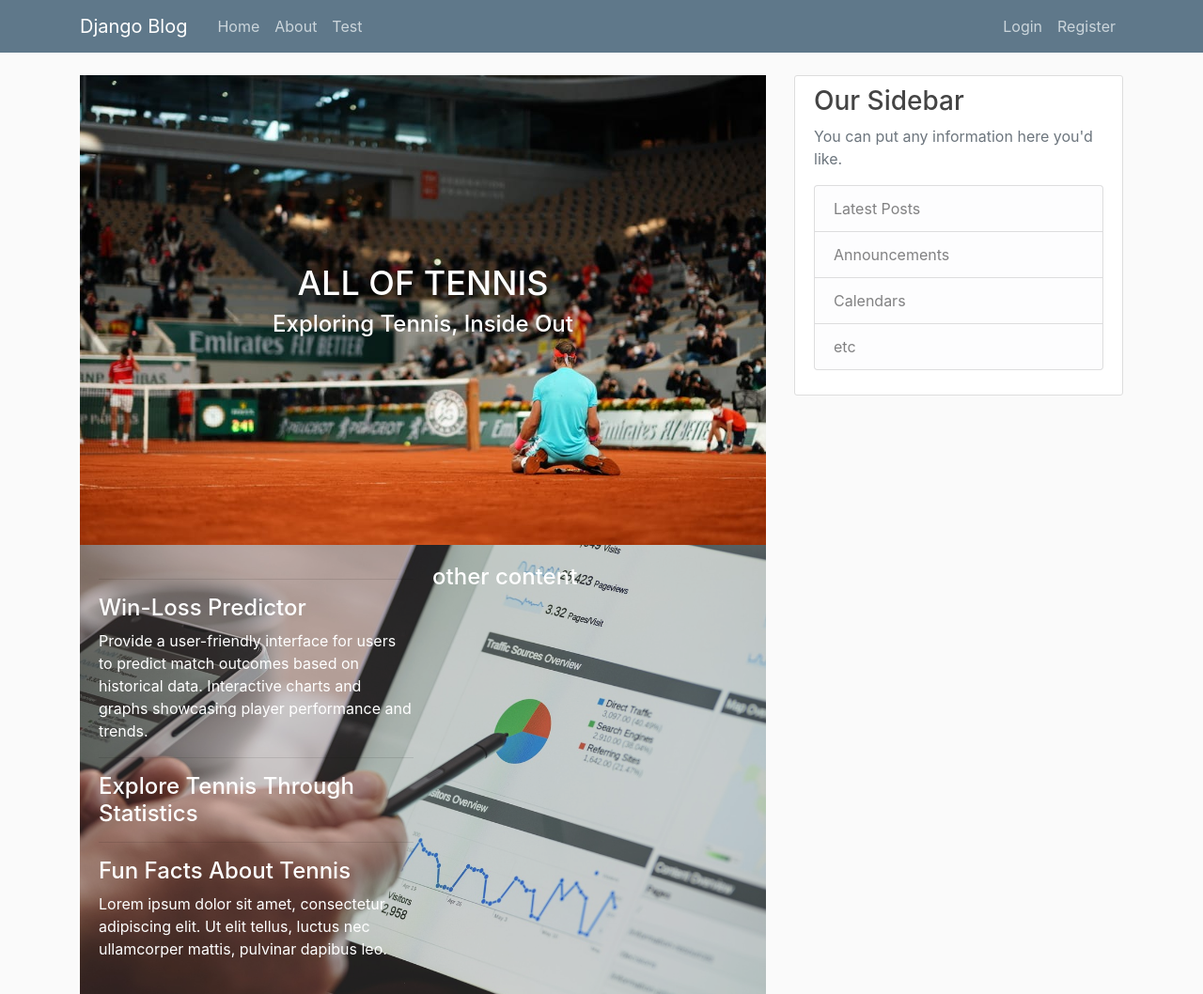
After one commit to shuminchang/AllOfTennis_Django, a Django app: page /test/ in a window 1280 px wide. The commit adds this page. Shown: the whole page at 94% size. Run offline with Django 4.2, Linux system fonts and the light colour scheme; parts of the project's set-up code (start-up, migrations or seed data) failed here and were passed over; some libraries are stand-ins or nearby versions.

Commit message:
add test page

```diff
--- /dev/null
+++ b/blog/static/blog/styles.css
@@ -0,0 +1,46 @@
+.hero {
+    background-size: cover;
+    background-position: center;
+    height: 500px; /* Adjust the height as needed */
+    text-align: center;
+    color: #fff; /* Text color on top of the image */
+}
+
+.hero h1 {
+    padding-top: 200px; /* Adjust the padding to vertically center the text */
+    font-size: 36px;
+}
+
+.section-with-bg {
+    background-image: url('{% static "section1-image.jpg" %}');
+    background-size: cover; /* Cover the entire section */
+    background-repeat: no-repeat; /* Prevent background image from repeating */
+    background-position: center center; /* Center the background image */
+    /* height: 500px; /* Adjust the height as needed */ */
+    color: #fff; /* Text color on top of the image */
+    display: flex;
+    box-shadow: inset 0 0 0 2000px rgba(105, 105, 105, 0.3);
+}
+
+.section-with-bg .content {
+    display: flex; /* Use Flexbox to create a horizontal layout */
+    position: relative;
+    z-index: 2;
+    color: #fff;
+    padding: 20px;
+}
+
+.section-with-bg .left-column {
+    flex: 1; /* Allow left column to grow and take available space */
+    padding-right: 10px; /* Add spacing between left and right columns */
+}
+
+.section-with-bg .right-column {
+    flex: 1; /* Allow right column to grow and take available space */
+    padding-left: 10px; /* Add spacing between left and right columns */
+    /* Add styling for the right column as needed */
+}
+
+.white-text {
+    color: white; /* Set text color to white */
+}
--- a/blog/templates/blog/base.html
+++ b/blog/templates/blog/base.html
@@ -31,6 +31,7 @@
                     <div class="navbar-nav mr-auto">
                         <a class="nav-item nav-link" href="{% url 'blog-home' %}">Home</a>
                         <a class="nav-item nav-link" href="{% url 'blog-about' %}">About</a>
+			<a class="nav-item nav-link" href="{% url 'blog-test' %}">Test</a>
                     </div>
                     <!-- Navbar Right Side -->
                     <div class="navbar-nav">
--- /dev/null
+++ b/blog/templates/blog/test.html
@@ -0,0 +1,28 @@
+{% extends "blog/base.html" %}
+{% load static %}
+{% block content %}
+    <link rel="stylesheet" type="text/css" href="{% static '/blog/styles.css' %}">
+    <header class="hero" style="background-image: url('{% static "hero-image.jpg" %}')">
+        <h1 style="color: white;">ALL OF TENNIS</h1>
+	<h4 style="color: white;">Exploring Tennis, Inside Out</h3>
+    </header>
+    <section class="section-with-bg section1-bg" style="background-image: url('{% static "section1-image.jpg" %}')">
+	<div class="overlay"></div>
+	<div class="content">
+	<div class="left-column">
+            <hr>
+            <h4 class="white-text">Win-Loss Predictor</h4>
+            <p class="white-text">Provide a user-friendly interface for users to predict match outcomes based on historical data. Interactive charts and graphs showcasing player performance and trends.</p>
+            <hr>
+            <h4 class="white-text">Explore Tennis Through Statistics</h4>
+            <!-- Add content related to tennis statistics here -->
+            <hr>
+            <h4 class="white-text">Fun Facts About Tennis</h4>
+            <p class="white-text">Lorem ipsum dolor sit amet, consectetur adipiscing elit. Ut elit tellus, luctus nec ullamcorper mattis, pulvinar dapibus leo.</p>
+	    </div>
+	<div class="right-column">
+            <h4 class="white-text">other content</h4>
+	</div>
+	</div>
+    </section>
+{% endblock content %}
--- a/blog/urls.py
+++ b/blog/urls.py
@@ -16,5 +16,6 @@ urlpatterns = [
     path("post/new/", PostCreateView.as_view(), name="post-create"),
     path("post/<int:pk>/update/", PostUpdateView.as_view(), name="post-update"),
     path("post/<int:pk>/delete/", PostDeleteView.as_view(), name="post-delete"),
-    path("about/", views.about, name="blog-about")
+    path("about/", views.about, name="blog-about"),
+    path("test/", views.test, name="blog-test")
 ]
--- a/blog/views.py
+++ b/blog/views.py
@@ -71,3 +71,6 @@ class PostDeleteView(LoginRequiredMixin, UserPassesTestMixin, DeleteView):
 
 def about(request):
     return render(request, 'blog/about.html', {'title': "About"})
+
+def test(request):
+    return render(request, 'blog/test.html', {'title': "Test"})
```
Also changed, not shown: blog/static/blog/main.css (line endings or trailing spaces), blog/static/hero-image.jpg (added), blog/static/section1-image.jpg (added), db.sqlite3, static/hero-image.jpg (added).
